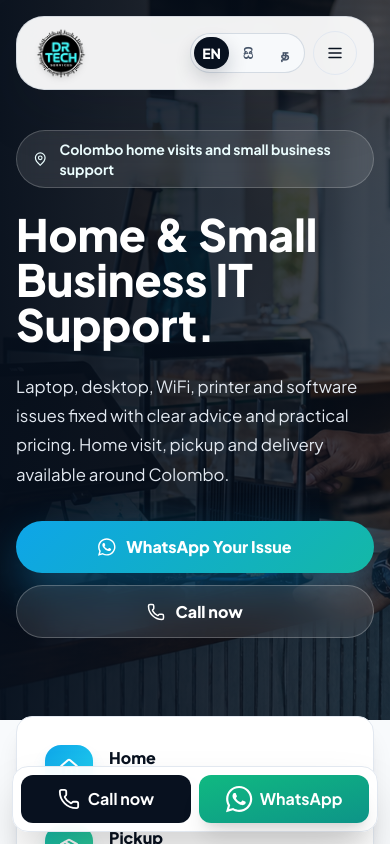
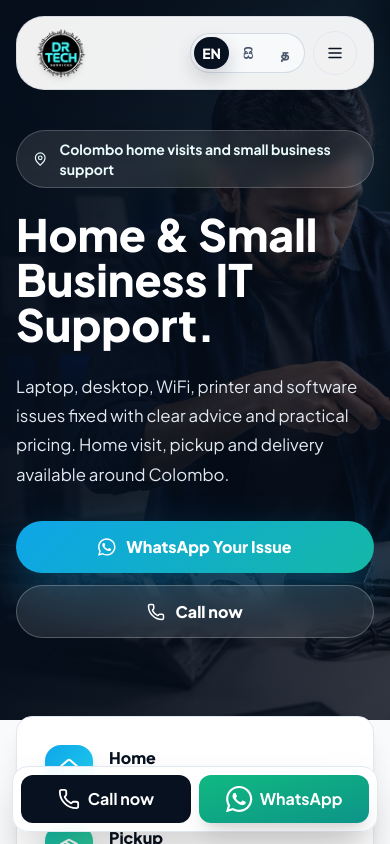
Before and after one commit to deepalweb/techsite, a React (Vite) app: page / in a window 390 px wide. Shown: the top 844 px of the page. Built offline with nearby package versions, Linux system fonts and the light colour scheme.

Commit message:
Use repair-focused hero image

```diff
--- a/src/index.css
+++ b/src/index.css
@@ -99,7 +99,7 @@ body {
         overflow: hidden;
         background:
             linear-gradient(90deg, rgba(5, 14, 27, .9) 0%, rgba(5, 14, 27, .72) 38%, rgba(5, 14, 27, .24) 66%, rgba(5, 14, 27, .06) 100%),
-            url('/assets/hero-it-support-v3.png') center/cover no-repeat;
+            url('/assets/hero-repair-option.png') center/cover no-repeat;
     }
 
     .hero-grid {
@@ -244,7 +244,7 @@ html[lang="ta"] .nav-link {
         min-height: auto;
         background:
             linear-gradient(90deg, rgba(5, 14, 27, .96), rgba(5, 14, 27, .72)),
-            url('/assets/hero-it-support-v3.png') 64% center/cover no-repeat;
+            url('/assets/hero-repair-option.png') 64% center/cover no-repeat;
     }
 
     .scan-line {
```
Also changed, not shown: public/assets/hero-repair-option.png (added).
